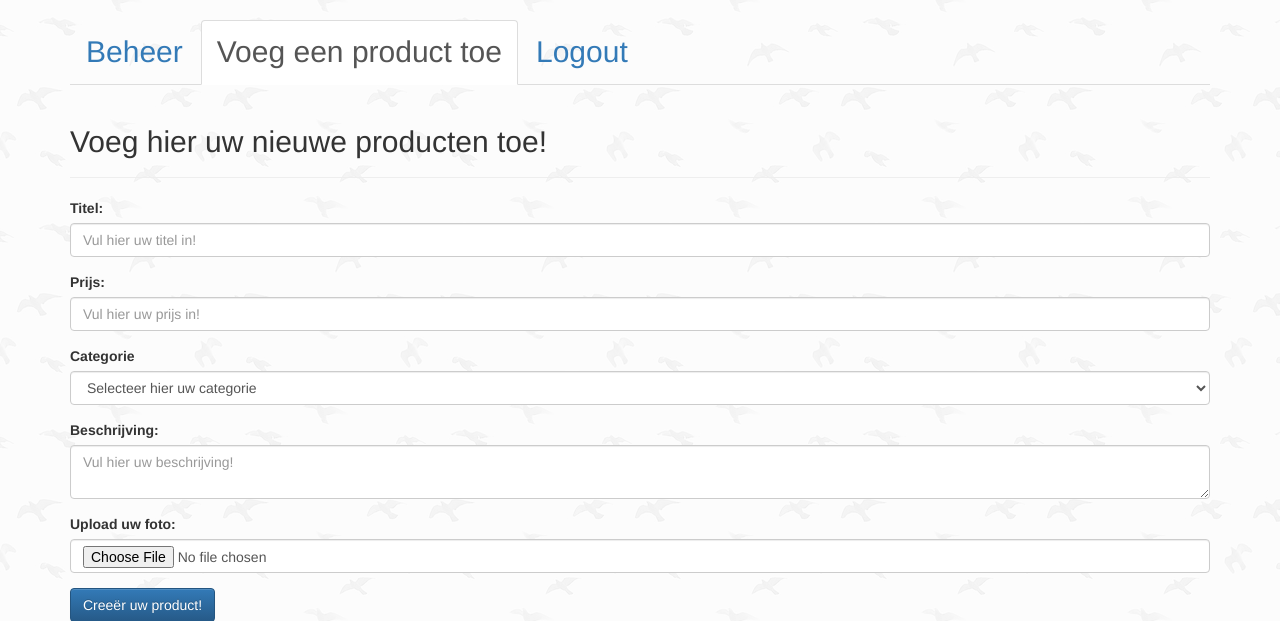
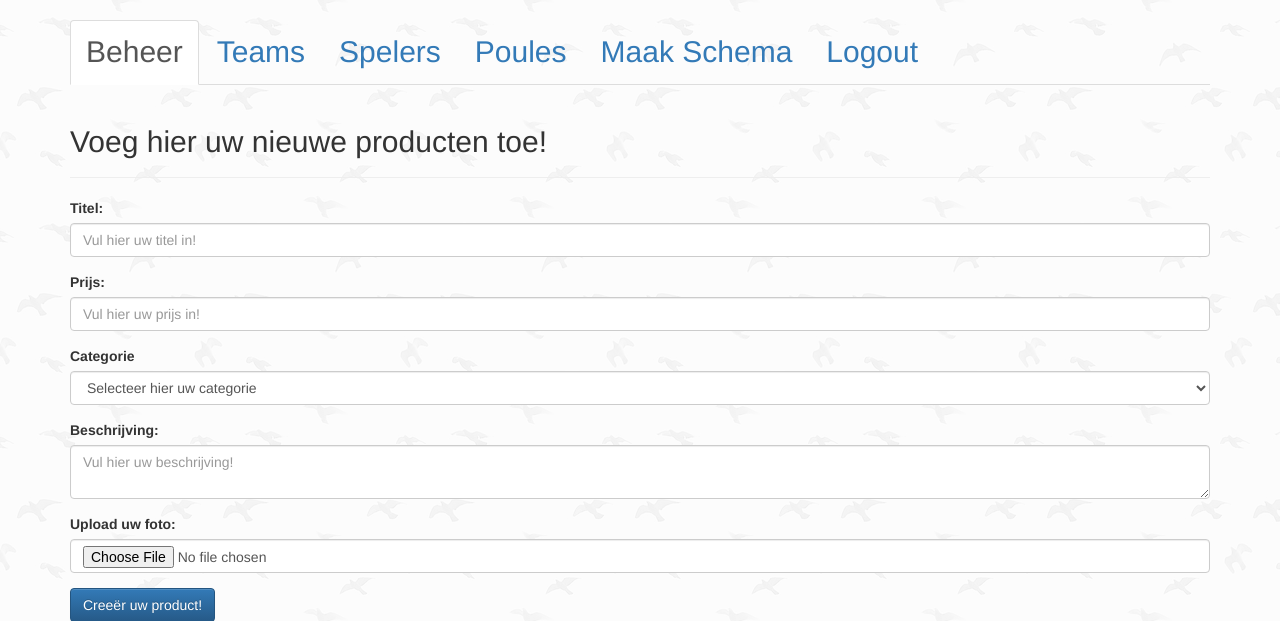
Before and after one commit to DionRo/fifaPhp, a PHP site: page /public/create.php in a window 1280 px wide. Shown: the top 621 px of the page. Run offline with PHP 8.4, Linux system fonts and the light colour scheme; the visitor is signed in with stand-in values (Sample User, id 1).

Commit message:
Navs adjusting

```diff
--- a/public/create.php
+++ b/public/create.php
@@ -12,8 +12,11 @@ require ('header.php');
 ?>
 
     <ul class="nav nav-tabs">
-        <li role="presentation"><a href="beheer.php">Beheer</a></li>
-        <li role="presentation" class="active"><a href="create.php">Voeg een product toe</a></li>
+        <li role="presentation" class="active"><a href="beheer.php">Beheer</a></li>
+        <li role="presentation"><a href="create.php">Teams</a></li>
+        <li role="presentation"><a href="createPlayer.php">Spelers</a></li>
+        <li role="presentation"><a href="createPoules.php">Poules</a></li>
+        <li role="presentation"><a href="createSchema.php">Maak Schema</a></li>
         <li role="presentation"><a href="logout.php">Logout</a></li>
     </ul>
     <header class="page-header">
```
Also changed, not shown: public/createPlayer.php (+5 -2 lines), public/createPoules.php (+5 -2 lines), public/createSchema.php (+5 -2 lines).
